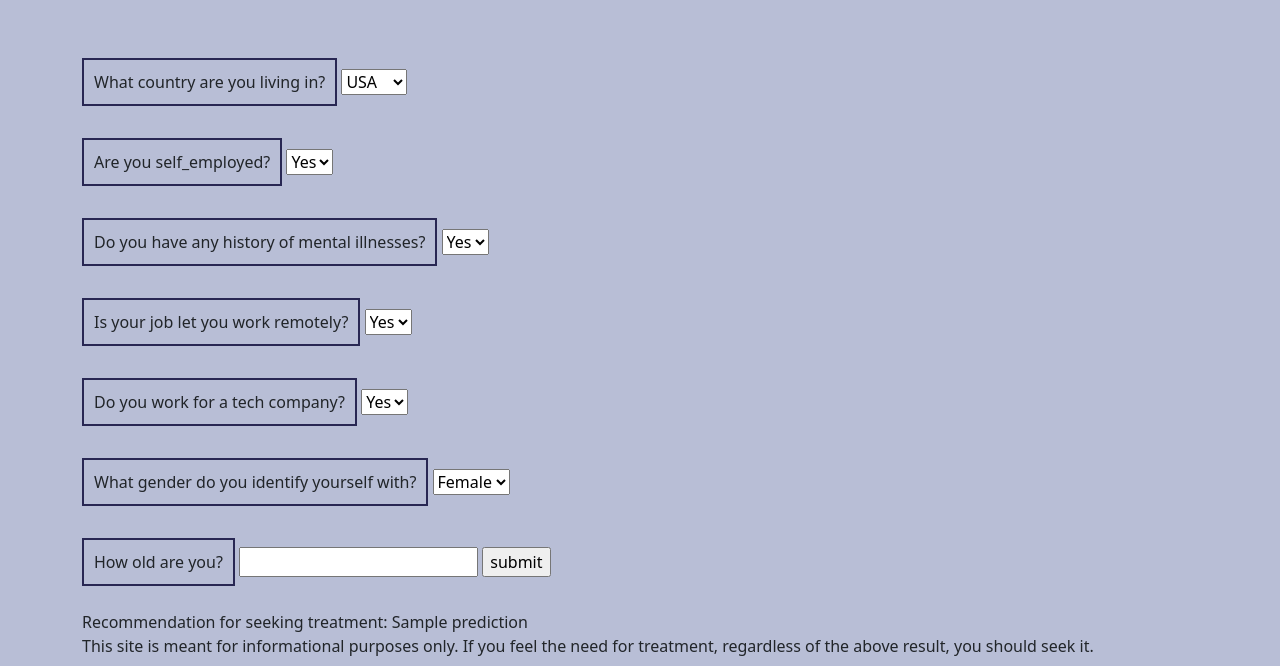
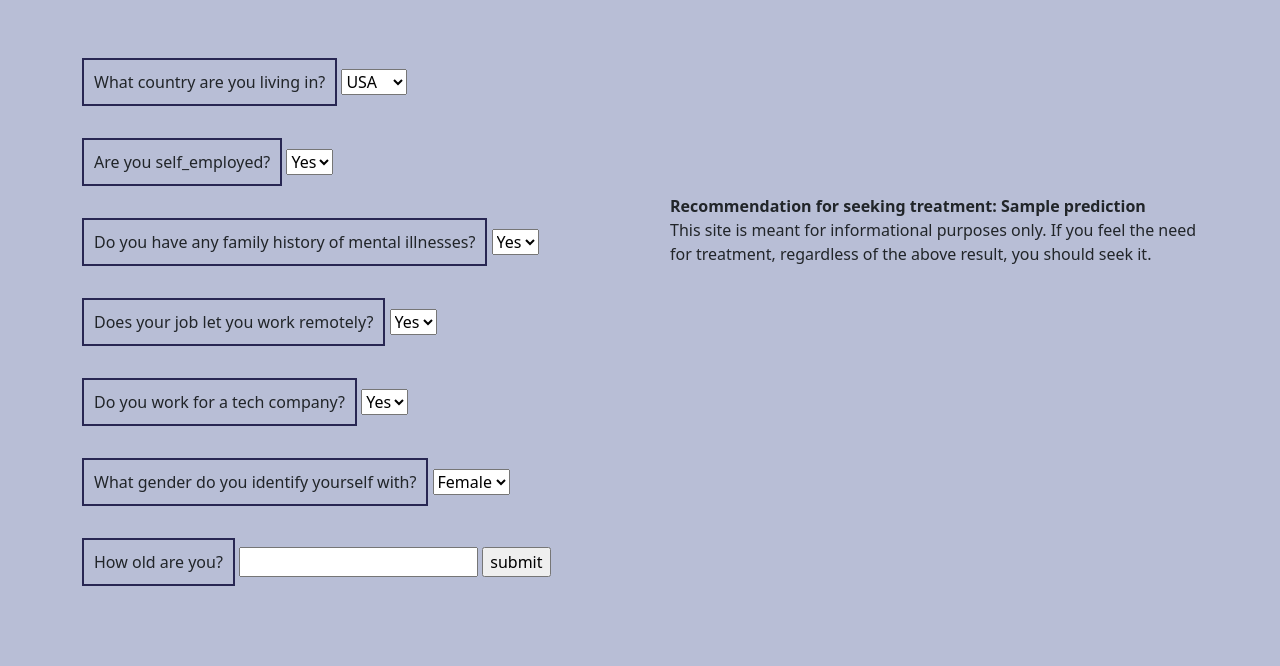
Before and after one commit to nappytrails/machines_for_mental_health, a Flask app: template templates/quiz.html in a window 1280 px wide; the page is wider, and only the part inside the window is pictured. Shown: the part 134-800 px from the top of that part. Run offline with Flask 2, Linux system fonts and the light colour scheme; the template is opened without the code that fills it: most values are stand-ins (such as "Sample title", 1, 10 or a date in 2020).

Commit message:
Complete Flask app

```diff
--- a/app.py
+++ b/app.py
@@ -17,6 +17,10 @@ def purpose():
 
 @app.route("/quiz")
 def quiz():
+        return render_template("quiz.html")
+
+@app.route("/model" , methods=["POST"])
+def model():
     scaler = pickle.load(open("ML/scaler.sav", 'rb'))
     knn_model = pickle.load(open("ML/knn_model.sav", 'rb'))
 
@@ -41,13 +45,19 @@ def quiz():
         others = 1
 
     X = [[age, country, employment, history, remote, tech, female, male, others]]
+    print(country)
+
     X_scaled = scaler.transform(X)
 
     prediction = knn_model.predict(X_scaled)[0][0]
     print(prediction)
 
+    if prediction == "Y":
+        prediction = "Yes"
+    else:
+        prediction = "No"
 
-    return render_template("quiz.html", predition=prediction)
+    return render_template("quiz.html", prediction=prediction)
 
 if __name__ == "__main__":
     app.run(debug=True)
--- a/style.css
+++ b/static/css/style.css
@@ -26,3 +26,9 @@ center { position: relative;
 .tableauPlaceholder {position: relative;
 top: 20%;
 left:7%}
+
+.response {
+    position: absolute;
+    top: 200px;
+    left: 600px;
+}
--- a/templates/quiz.html
+++ b/templates/quiz.html
@@ -6,8 +6,9 @@
         <meta name="viewport" content="width=device-width, initial-scale=1.0">
         <title>Bootstrap Visualization Dashboard</title>
 
+        <link rel="shortcut icon" href="data:;" type="image/x-icon">
         <link rel="stylesheet" href="https://cdn.jsdelivr.net/npm/bootstrap@4.6.0/dist/css/bootstrap.min.css" integrity="sha384-B0vP5xmATw1+K9KRQjQERJvTumQW0nPEzvF6L/Z6nronJ3oUOFUFpCjEUQouq2+l" crossorigin="anonymous">
-        <link rel="stylesheet" href="/style.css">
+        <link rel="stylesheet" href="{{url_for('static',filename='css/style.css')}}">
         <link href="https://cdn.jsdelivr.net/npm/bootstrap@5.1.1/dist/css/bootstrap.min.css" rel="stylesheet" integrity="sha384-F3w7mX95PdgyTmZZMECAngseQB83DfGTowi0iMjiWaeVhAn4FJkqJByhZMI3AhiU" crossorigin="anonymous">
     </head>
 
@@ -16,16 +17,16 @@
         <nav class="navbar navbar-light" style="background-color: #374257;">
             <div class=images>
                 <nav class="navbar navbar-light bg-light">
-                    <a class="navbar-brand" href="index.html">
+                    <a class="navbar-brand" href="/">
 
                     Home
                     </a>
 
-                    <a class="navbar-brand" href="purpose.html">
+                    <a class="navbar-brand" href="/purpose">
 
                         Our purpose
                     </a>
-                    <a class="navbar-brand" href="quiz.html">
+                    <a class="navbar-brand" href="/quiz">
 
                         Take a Quiz
                     </a>
@@ -41,7 +42,7 @@
                     <br>
                     <br>
                     <p>
-                        <form method = "POST" action="/quiz">
+                        <form method = "POST" action="/model">
                             <label style="padding: 10px; border: 2px solid rgb(40, 39, 83);" for="country">What country are you living in?</label>
                                 <select name="country" id="country">
                                 <option value="1">USA</option>
@@ -56,14 +57,14 @@
                                 </select>
                                 <br>
                                 <br>
-                                <label style="padding: 10px; border: 2px solid rgb(40, 39, 83);" for="history">Do you have any history of mental illnesses?</label>
+                                <label style="padding: 10px; border: 2px solid rgb(40, 39, 83);" for="history">Do you have any family history of mental illnesses?</label>
                                 <select name="history" id="history">
                                 <option value="1">Yes</option>
                                 <option value="0">No</option>
                                 </select>
                                 <br>
                                 <br>
-                                <label style="padding: 10px; border: 2px solid rgb(40, 39, 83);" for="remote">Is your job let you work remotely?</label>
+                                <label style="padding: 10px; border: 2px solid rgb(40, 39, 83);" for="remote">Does your job let you work remotely?</label>
                                 <select name="remote" id="remote">
                                 <option value="1">Yes</option>
                                 <option value="0">No</option>
@@ -93,11 +94,10 @@
 
 
                     </p>
-                    <div>
-
+                    <div class="response">
                         {% if prediction %}
                             <div class="prediction">
-                            Recommendation for seeking treatment: {{prediction}}<br>
+                            <b>Recommendation for seeking treatment: {{prediction}}</b><br>
                             This site is meant for informational purposes only. If you feel the need for treatment, regardless of the above result, you should seek it.
                             </div>
                         {% endif %}
```
Also changed, not shown: templates/index.html (+5 -5 lines), templates/purpose.html (+5 -4 lines).
